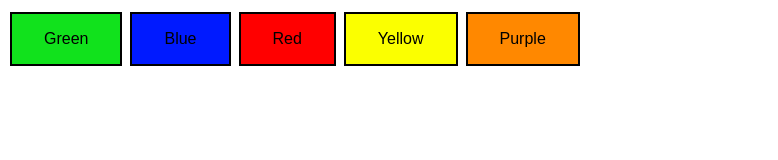
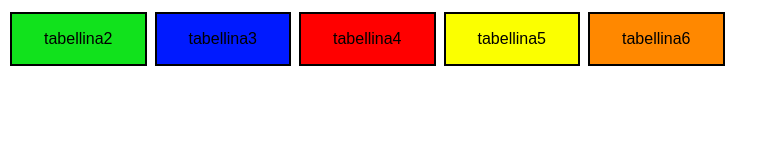
Before and after one commit to siimoneoli/tpsit, a plain HTML site: page paginabottonicontabelline.html in a window 1280 px wide. Shown: the whole page, without its empty margins (0-778 px from the left). Drawn offline with Linux system fonts and the light colour scheme.

Commit message:
Update and rename pagina bottoni.html to paginabottonicontabelline.html

```diff
--- a/pagina bottoni.html
+++ b/paginabottonicontabelline.html
@@ -93,11 +93,11 @@
 
     </script>
 
-<button class="button button1" onclick="button1()">Green</button>
-<button class="button button2" onclick="button2()">Blue</button>
-<button class="button button3" onclick="button3()">Red </button>
-<button class="button button4" onclick="button4()">Yellow</button>
-<button class="button button5" onclick="button5()">Purple</button>
+<button class="button button1" onclick="button1()">tabellina2</button>
+<button class="button button2" onclick="button2()">tabellina3</button>
+<button class="button button3" onclick="button3()">tabellina4 </button>
+<button class="button button4" onclick="button4()">tabellina5</button>
+<button class="button button5" onclick="button5()">tabellina6</button>
 
 
 </body>
```
